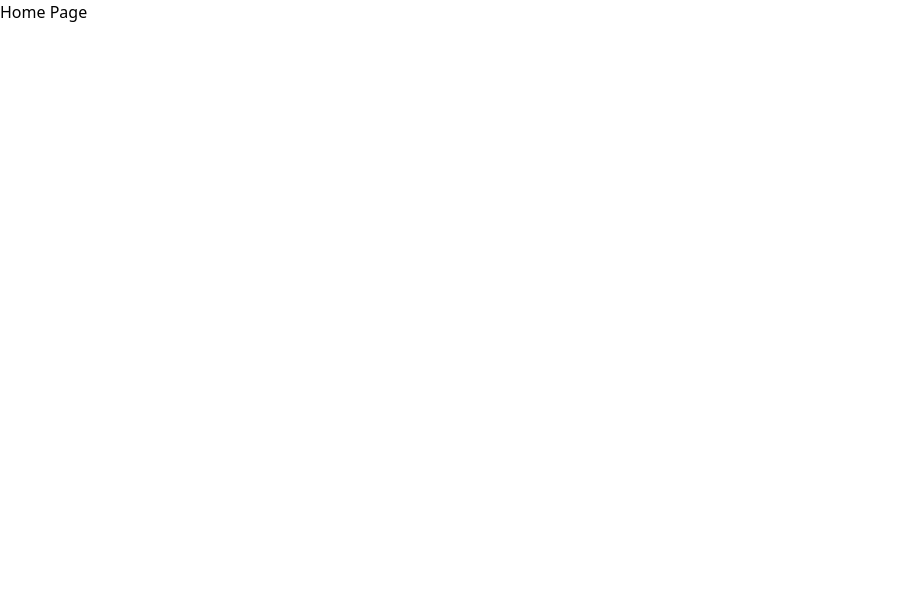
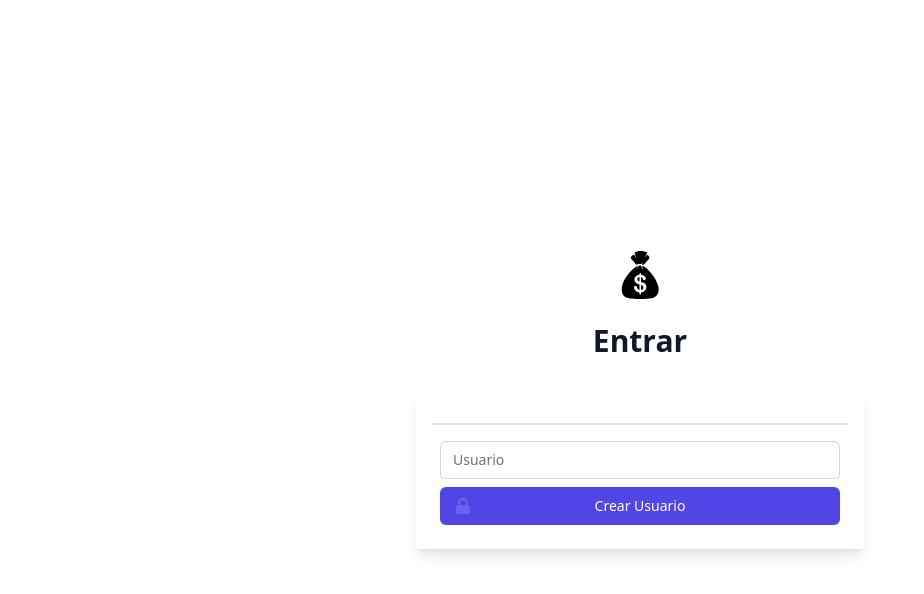
Before and after one commit to jtula/pwa-mecan, a React (Create React App) app: page / in a window 1280 px wide. Shown: the top 594 px of the page, without its empty margins (0-924 px from the left). Built offline with nearby package versions, Linux system fonts and the light colour scheme.

Commit message:
feat: add home page

```diff
--- a/src/pages/Home/index.js
+++ b/src/pages/Home/index.js
@@ -1,5 +1,61 @@
+import React, { useEffect, useState } from "react";
+import MoneyBagIcon from "src/components/svg/MoneyBagIcon";
+import UserList from "src/components/UserList";
+import NewUserForm from "src/components/NewUserForm";
+import { getUsers, register, deleteUser } from "src/services/users";
+
 const Home = () => {
-  return <h1>Home Page</h1>;
+  const [users, setUsers] = useState([]);
+  const [reload, setReload] = useState(false);
+  const [registerError, setRegisterError] = useState("");
+
+  useEffect(() => {
+    getUsers().then(setUsers);
+  }, [reload]);
+
+  const handleSubmit = (username) => {
+    register(username).then((res) => {
+      if (res === "ok") setReload(!reload);
+      else setRegisterError("El usuario ya existe!");
+    });
+  };
+
+  const handleDeleteUser = (username) => {
+    deleteUser(username).then((res) => {
+      if (res === "ok") setReload(!reload);
+    });
+  };
+
+  const resetError = () => {
+    setRegisterError("");
+  };
+
+  return (
+    <div className="min-h-screen flex items-center justify-center px-4 sm:px-6 lg:px-8">
+      <div className="max-w-md w-full space-y-8">
+        <div>
+          <MoneyBagIcon
+            width={42}
+            height={40}
+            className="mx-auto h-12 w-auto"
+          />
+          <h2 className="mt-6 text-center text-3xl font-extrabold text-gray-900">
+            Entrar
+          </h2>
+        </div>
+        <div className="rounded shadow-lg p-4">
+          {users && (
+            <UserList users={users} handleDeleteUser={handleDeleteUser} />
+          )}
+          <NewUserForm
+            handleSubmit={handleSubmit}
+            error={registerError}
+            resetError={resetError}
+          />
+        </div>
+      </div>
+    </div>
+  );
 };
 
 export default Home;
```
